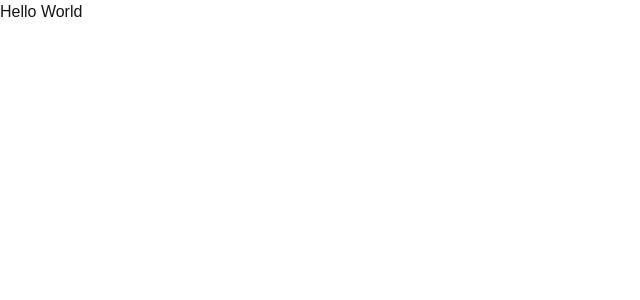
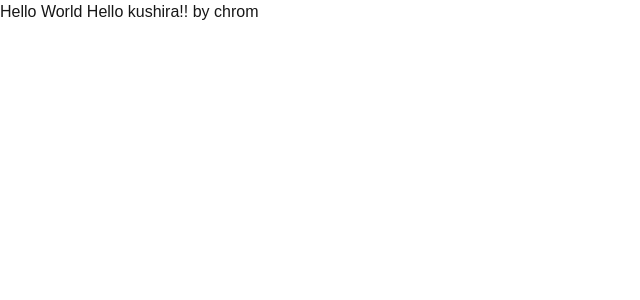
Before and after one commit to kusira/percent-balloon, a Next.js app: page / in a window 1280 px wide. Shown: the top 300 px of the page, without its empty margins (0-640 px from the left). Built offline with nearby package versions, Linux system fonts and the light colour scheme.

Commit message:
くろむからのメッセージ

```diff
--- a/app/page.tsx
+++ b/app/page.tsx
@@ -4,6 +4,7 @@ export default function Home() {
   return (
     <div>
       Hello World
+      Hello kushira!! by chrom
     </div>
   );
 }
```
